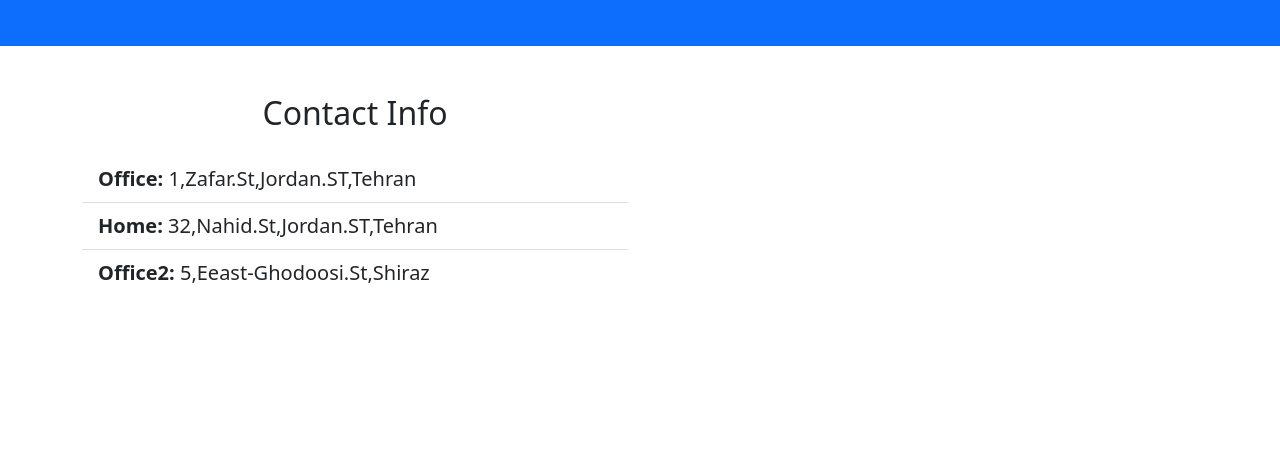
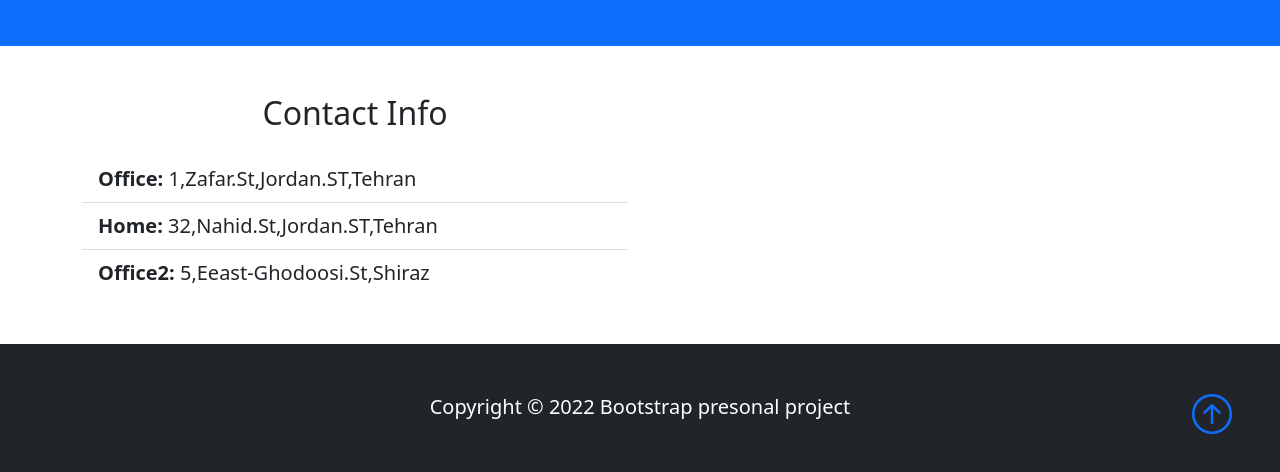
Before and after one commit to hamidzare71/sampleProject, a plain HTML site: page bootstrap/index.html in a window 1280 px wide. Shown: the part 3194-3666 px from the top of the page. Before the commit the page ends 3538 px from the top, so only its background shows below. Drawn offline with nearby package versions, Linux system fonts and the light colour scheme.

Commit message:
simple footer

```diff
--- a/bootstrap/index.html
+++ b/bootstrap/index.html
@@ -481,6 +481,16 @@
       </div>
     </section>
 
+    <!-- footer -->
+    <section class="p-5 bg-dark text-white text-center position-relative">
+      <div class="container">
+        <p class="lead">Copyright &copy; 2022 Bootstrap presonal project</p>
+        <a href="#" class="position-absolute bottom-0 end-0 p-5">
+          <i class="bi-arrow-up-circle h1"></i>
+        </a>
+      </div>
+    </section>
+
     <script
       src="https://cdn.jsdelivr.net/npm/bootstrap@5.0.2/dist/js/bootstrap.bundle.min.js"
       integrity="sha384-MrcW6ZMFYlzcLA8Nl+NtUVF0sA7MsXsP1UyJoMp4YLEuNSfAP+JcXn/tWtIaxVXM"
```
